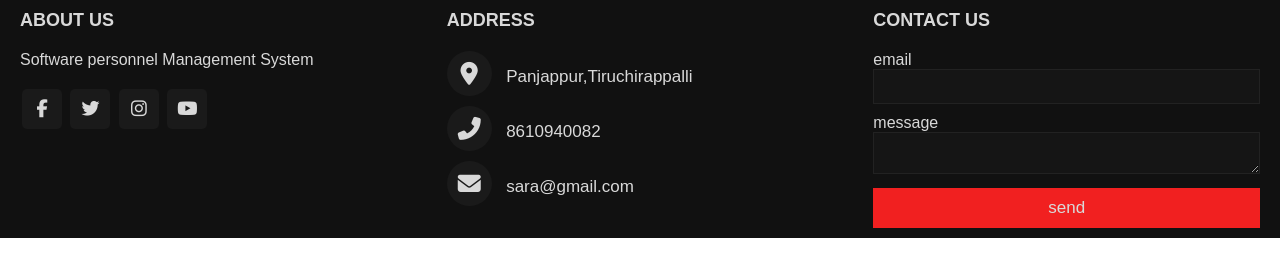
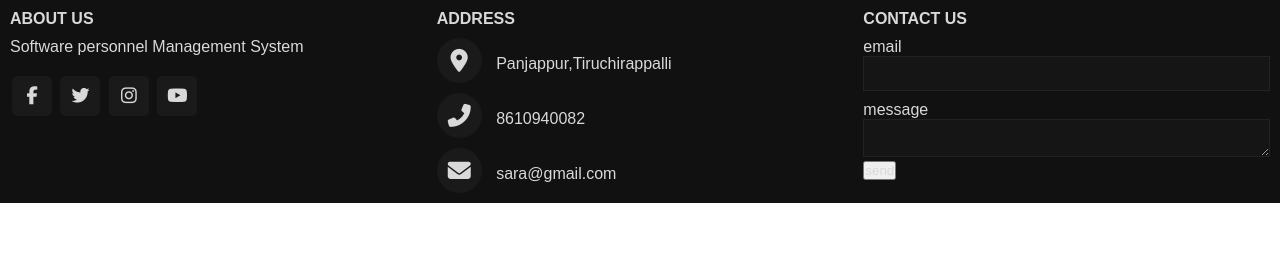
Before and after one commit to DAAB-SPMS/SPMS, a plain HTML site: page foot.html in a window 1280 px wide. Drawn offline with Linux system fonts and the light colour scheme; a web font is replaced by a local one.

Commit message:
Update foot.css

```diff
--- a/foot.css
+++ b/foot.css
@@ -10,23 +10,24 @@ footer{
     position: relative;
     bottom: 0px;
     width: 100%;
+    height: auto;
     background:#111;
 }
 .main-content{
     display: flex;
 }
 .main-content .box{
-    flex-basis:50%;
-    padding: 10px 20px;
+    flex-basis:40%;
+    padding: 10px 10px;
 }
 .box h2{
-    font-size: 1.125rem;
+    font-size: 1em;
     font-weight: 600;
     text-transform: uppercase;
 }
 
 .box .content{
-    margin: 20px 0 0 0;
+    margin: 10px 0 0 0;
 }
 .left .content p{
     text-align: justify;
@@ -66,7 +67,7 @@ footer{
     background: #f12020;
 }
 .center .content .text{
-    font-size: 1.0625rem;
+    font-size: 1rem;
     font-weight: 500;
     padding-left: 10px;
 }
@@ -74,7 +75,7 @@ footer{
     margin: 10px 0;
 }
 .right form .text{
-    font-size: 1.06;
+    font-size: 1em;
 
 }
 .right form .msg{
@@ -82,7 +83,7 @@ footer{
 }
 .right form input, .right form textarea{
     width: 100%;
-    font-size: 1.0625rem;
+    font-size: 1rem;
     background: #151515;
     padding-left: 10px;
     border:1px solid #222222
@@ -94,10 +95,10 @@ footer{
 .right form input{
     height: 35px;
 }
-.right form .btn{
+.right form .send-btn{
     margin-top: 10px;
 }
-.right form .btn button{
+.right form .send-btn button{
     height: 40px;
     width: 100%;
     border: none;
@@ -108,6 +109,6 @@ footer{
     cursor: pointer;
     transition: 0.3s;
 }
-.right form .btn button:hover{
+.right form .send-btn button:hover{
     background: #000;
 }
```
